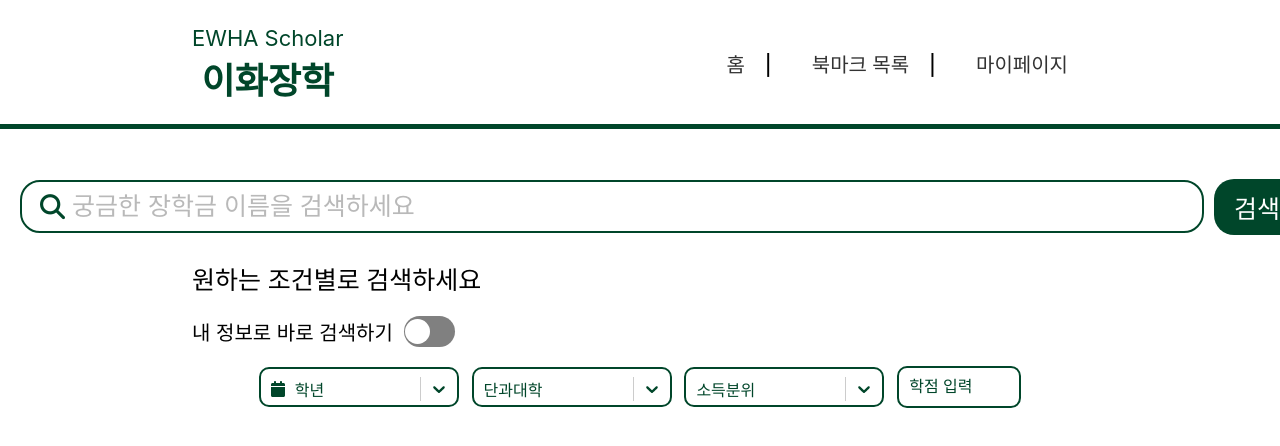
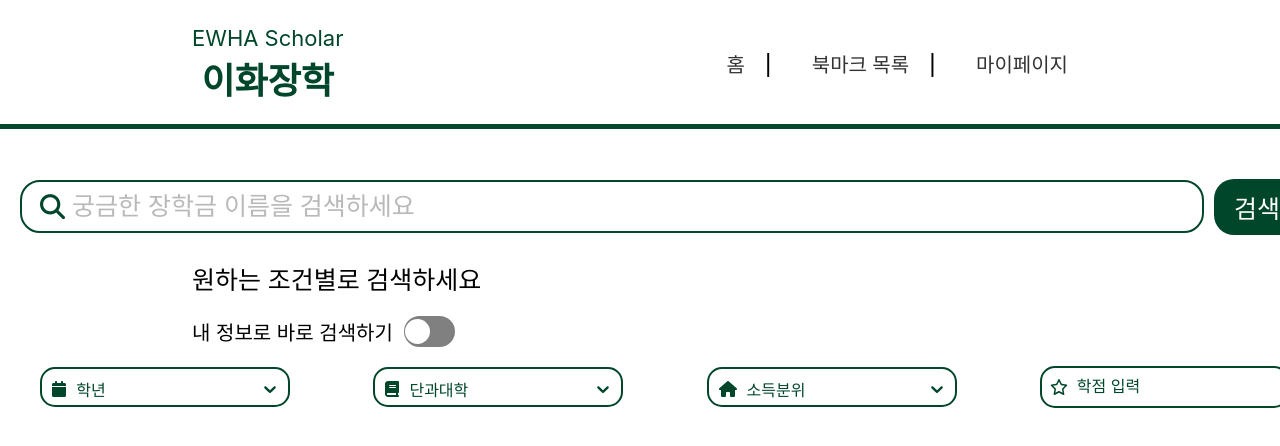
Before and after one commit to ECC-2024-Winter-Team1/EwhaScholarship_FE, a React (Create React App) app: page / in a window 1280 px wide. Shown: the top 446 px of the page. Built offline with nearby package versions, Linux system fonts and the light colour scheme.

Commit message:
feat: 드롭다운과 학점 입력 구현

```diff
--- a/package.json
+++ b/package.json
@@ -4,6 +4,7 @@
   "private": true,
   "dependencies": {
     "@fortawesome/fontawesome-svg-core": "^6.7.2",
+    "@fortawesome/free-regular-svg-icons": "^6.7.2",
     "@fortawesome/free-solid-svg-icons": "^6.7.2",
     "@fortawesome/react-fontawesome": "^0.2.2",
     "@testing-library/jest-dom": "^5.14.1",
--- a/src/components/FilterOption.jsx
+++ b/src/components/FilterOption.jsx
@@ -3,12 +3,21 @@ import Select from "react-select";
 import styled from "styled-components";
 import { FontAwesomeIcon } from "@fortawesome/react-fontawesome";
 import { faCalendar } from "@fortawesome/free-solid-svg-icons";
+import { faBook } from "@fortawesome/free-solid-svg-icons";
+import { faHouse } from "@fortawesome/free-solid-svg-icons";
+import { faStar } from "@fortawesome/free-regular-svg-icons";
 
 const Container = styled.div`
   display: flex;
   align-items: center;
-  gap: 1%;
+  gap: 6.5%;
   justify-content: center;
+  flex-wrap: wrap;
+
+  @media (max-width: 768px) {
+    flex-direction: column;
+    gap: 15px;
+  }
 `;
 
 const StyledSingleValue = styled.div`
@@ -17,6 +26,24 @@ const StyledSingleValue = styled.div`
   display: flex;
   align-items: center;
   gap: 10px;
+`;
+
+const InputWrapper = styled.div`
+  position: relative;
+  display: flex;
+  align-items: center;
+  width: 200px;
+
+  @media (max-width: 768px) {
+    width: 100%;
+    max-width: 150px;
+  }
+`;
+
+const Icon = styled(FontAwesomeIcon)`
+  position: absolute;
+  left: 10px;
+  color: #00462a;
 `;
 
 const CustomStyles = {
@@ -31,13 +58,16 @@ const CustomStyles = {
     ...styles,
     height: "40px",
     borderColor: "#00462A",
-    borderRadius: "10px",
+    borderRadius: "15px",
     borderWidth: "2px",
     display: "flex",
     alignItems: "center",
-    width: "200px",
+    width: "250px",
     "&:hover": {
       borderColor: "#00462A",
+    },
+    "@media (max-width: 768px)": {
+      width: "100%",
     },
   }),
   valueContainer: (styles) => ({
@@ -63,8 +93,10 @@ const CustomStyles = {
     display: "flex",
     alignItems: "center",
     height: "100%",
-    color: "#00462A",
-    fontWeight: 550,
+  }),
+  indicatorSeparator: () => ({
+    //구분선 없애기
+    display: "none",
   }),
   option: (styles) => ({
     ...styles,
@@ -78,18 +110,18 @@ const CustomStyles = {
   menu: (styles) => ({
     ...styles, // 기존 스타일을 유지하면서 추가/변경
     borderRadius: "10px", // 드롭다운 메뉴의 둥근 정도
-    border: "1px solid black", // 메뉴 테두리
+    border: "1px", // 메뉴 테두리
   }),
 };
 
 const Input = styled.input`
-  padding: 10px 10px;
+  padding: 10px 10px 10px 35px;
   border: 2px solid #00462a;
-  border-radius: 10px;
+  border-radius: 15px;
   color: #00462a;
   font-size: 16px;
   font-weight: 550;
-  width: 100px;
+  width: 200px;
 
   &:focus {
     border-color: #00462a;
@@ -98,6 +130,10 @@ const Input = styled.input`
 
   &::placeholder {
     color: #00462a;
+  }
+
+  @media (max-width: 768px) {
+    width: 100%;
   }
 `;
 
@@ -118,6 +154,24 @@ const FilterOption = () => {
     <>
       <StyledSingleValue>
         <FontAwesomeIcon icon={faCalendar} style={{ marginRight: 5 }} />
+        {data.label}
+      </StyledSingleValue>
+    </>
+  );
+
+  const CollegeSingleValue = ({ data }) => (
+    <>
+      <StyledSingleValue>
+        <FontAwesomeIcon icon={faBook} />
+        {data.label}
+      </StyledSingleValue>
+    </>
+  );
+
+  const IncomeSingleValue = ({ data }) => (
+    <>
+      <StyledSingleValue>
+        <FontAwesomeIcon icon={faHouse} />
         {data.label}
       </StyledSingleValue>
     </>
@@ -182,24 +236,39 @@ const FilterOption = () => {
         options={options2}
         value={selectedCollege}
         onChange={setSelectedCollege}
-        placeholder="단과대학"
+        placeholder={
+          <>
+            <FontAwesomeIcon icon={faBook} />
+            단과대학
+          </>
+        }
         styles={CustomStyles}
         isClearable={true}
+        components={{ SingleValue: CollegeSingleValue }}
       />
       <Select
         options={options3}
         value={selectedIncome}
         onChange={setSelectedIncome}
-        placeholder="소득분위"
+        placeholder={
+          <>
+            <FontAwesomeIcon icon={faHouse} />
+            소득분위
+          </>
+        }
         styles={CustomStyles}
         isClearable={true}
+        components={{ SingleValue: IncomeSingleValue }}
       />
+      <InputWrapper>
+        <Icon icon={faStar} />
         <Input
           type="text"
           value={grade}
           onChange={handleGradeChange}
           placeholder="학점 입력"
         />
+      </InputWrapper>
     </Container>
   );
 };
```
Also changed, not shown: 1 other file (tests, documents, lock files or other folders). Lines whose indentation alone changed are shown as unchanged.
